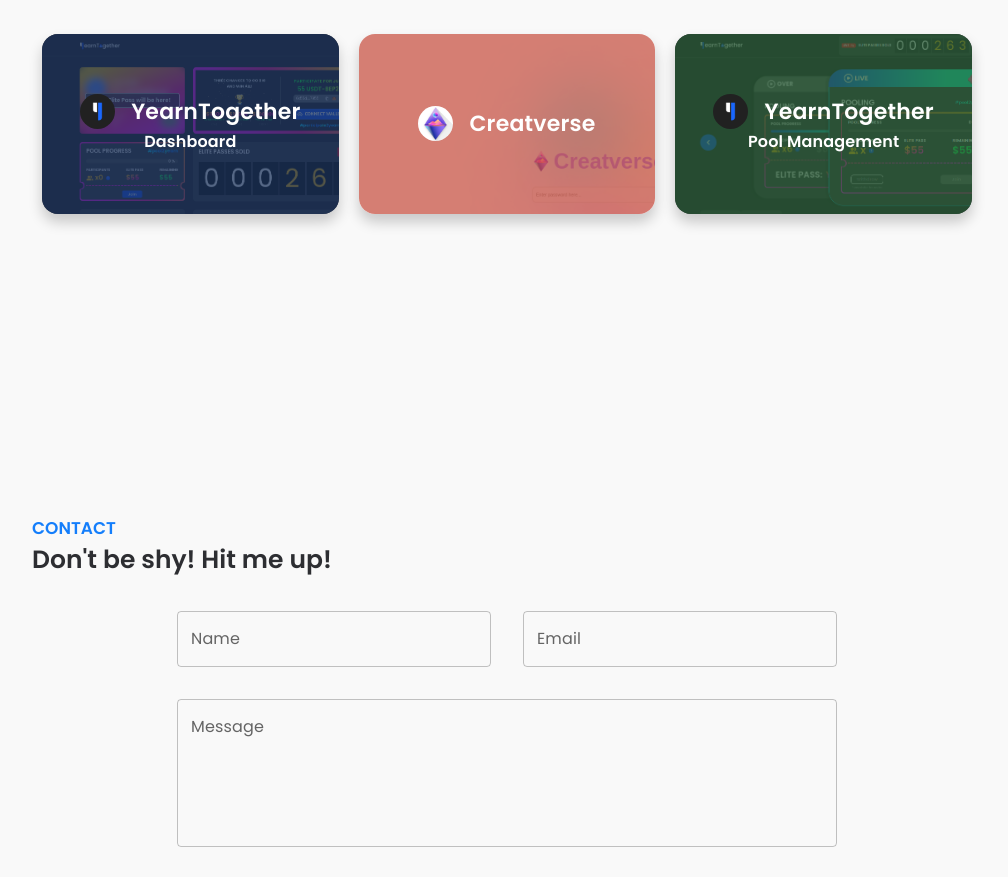
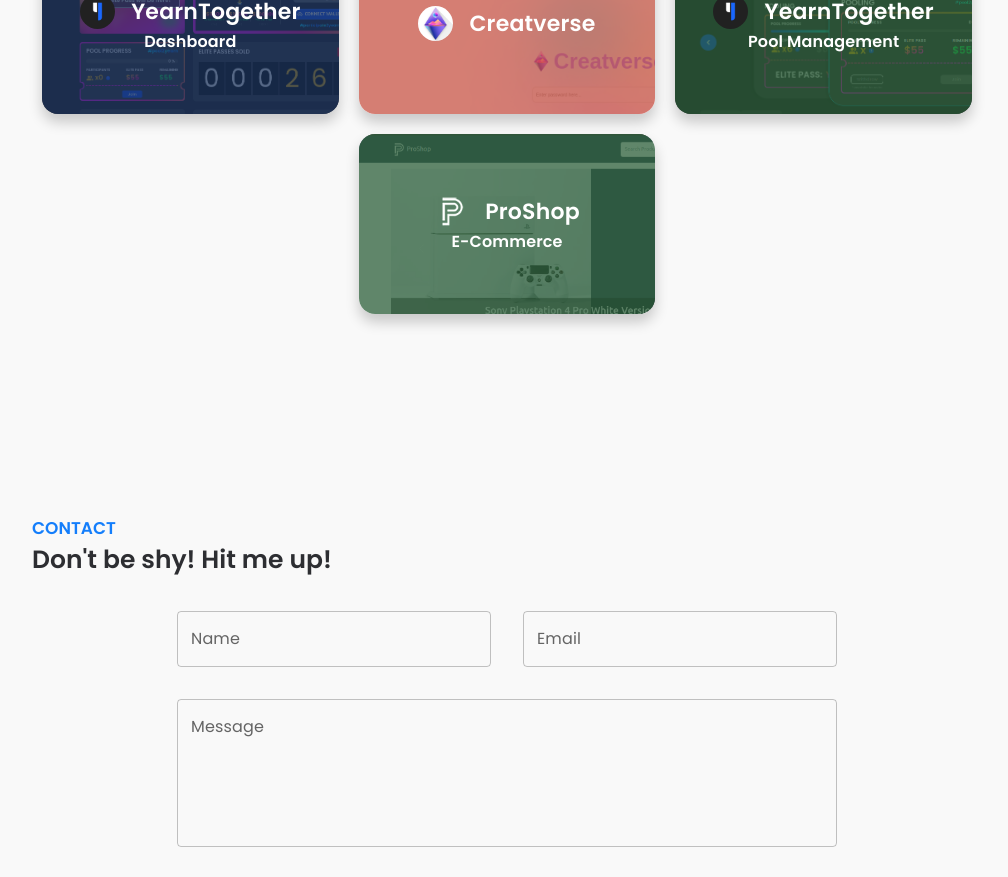
Before and after one commit to imraviprasad/Portfolio, a React (Create React App) app: page / in a window 1280 px wide. Shown: the part 1840-2717 px from the top of the page, without its empty margins (133-1141 px from the left). Built offline with nearby package versions, Linux system fonts and the light colour scheme.

Commit message:
Updated Proshop.

```diff
--- a/src/components/my-rececnt-works/index.tsx
+++ b/src/components/my-rececnt-works/index.tsx
@@ -1,8 +1,10 @@
 import S from "./my-recent-works.styled";
 import Creatverse from "../../assets/images/creatverse.png";
+import Proshop from "../../assets/images/proshop-homescreen-ss.png";
 import YearnDashboard from "../../assets/images/yearntogether-dashboard.png";
 import YearnPoolmanagement from "../../assets/images/yearntogether-poolmanagement.png";
 import CreatverseLogo from "../../assets/logo/creatverse-logo.jpg";
+import ProshopLogo from "../../assets/logo/proshop-logo.png";
 import YearnLogo from "../../assets/logo/yearn-logo.jpg";
 import WorkCard from "./work-card";
 
@@ -37,6 +39,16 @@
     background: YearnPoolmanagement,
     overlayColor: "rgba(43, 94, 56, 0.75)",
   },
+  {
+    id: "4",
+    logo: ProshopLogo,
+    projectName: "ProShop",
+    subName: "E-Commerce",
+    description: "A fully-functional eCommerce shop using the MERN stack",
+    websiteUrl: "https://proshop-v2-r9qy.onrender.com",
+    background: Proshop,
+    overlayColor: "rgba(43, 94, 56, 0.75)",
+  },
 ];
 
 const MyRecentWorks = () => {
```
Also changed, not shown: src/assets/images/proshop-homescreen-ss.png (added), src/assets/logo/proshop-logo.png (added).
